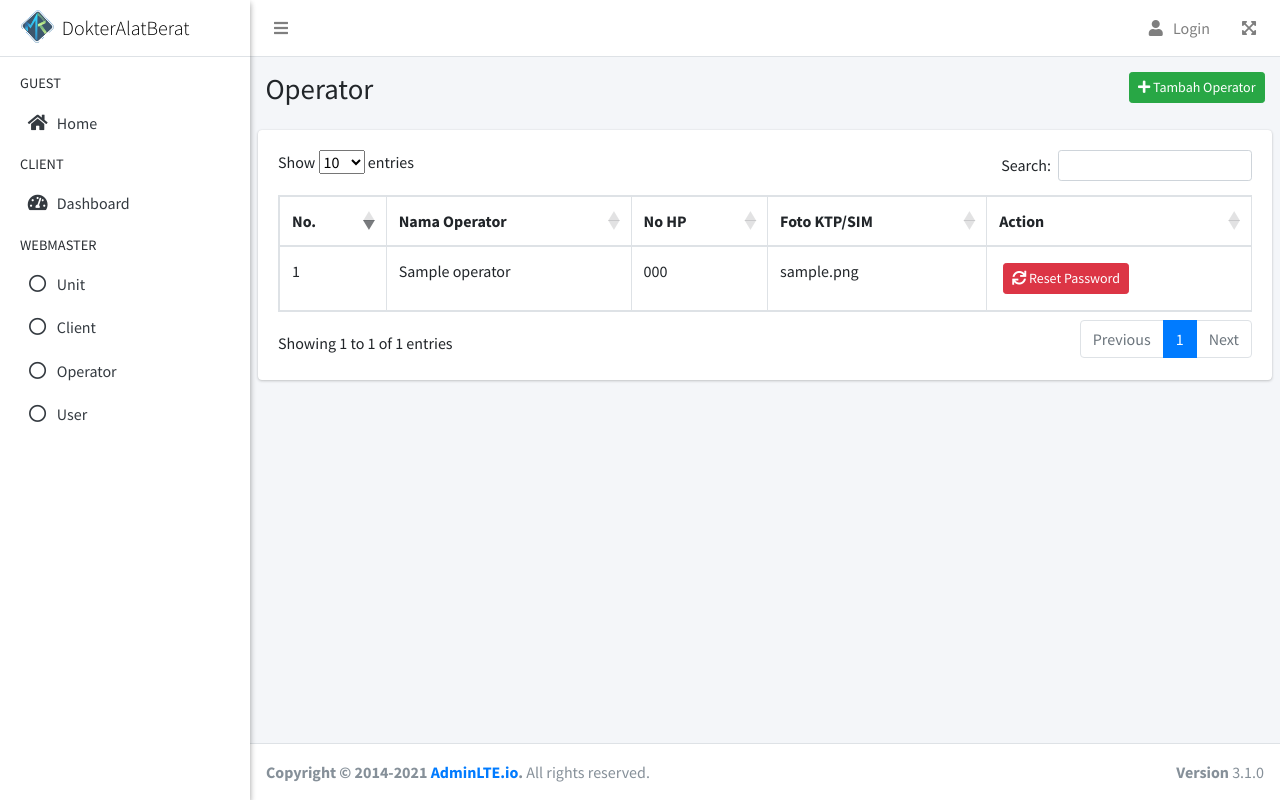
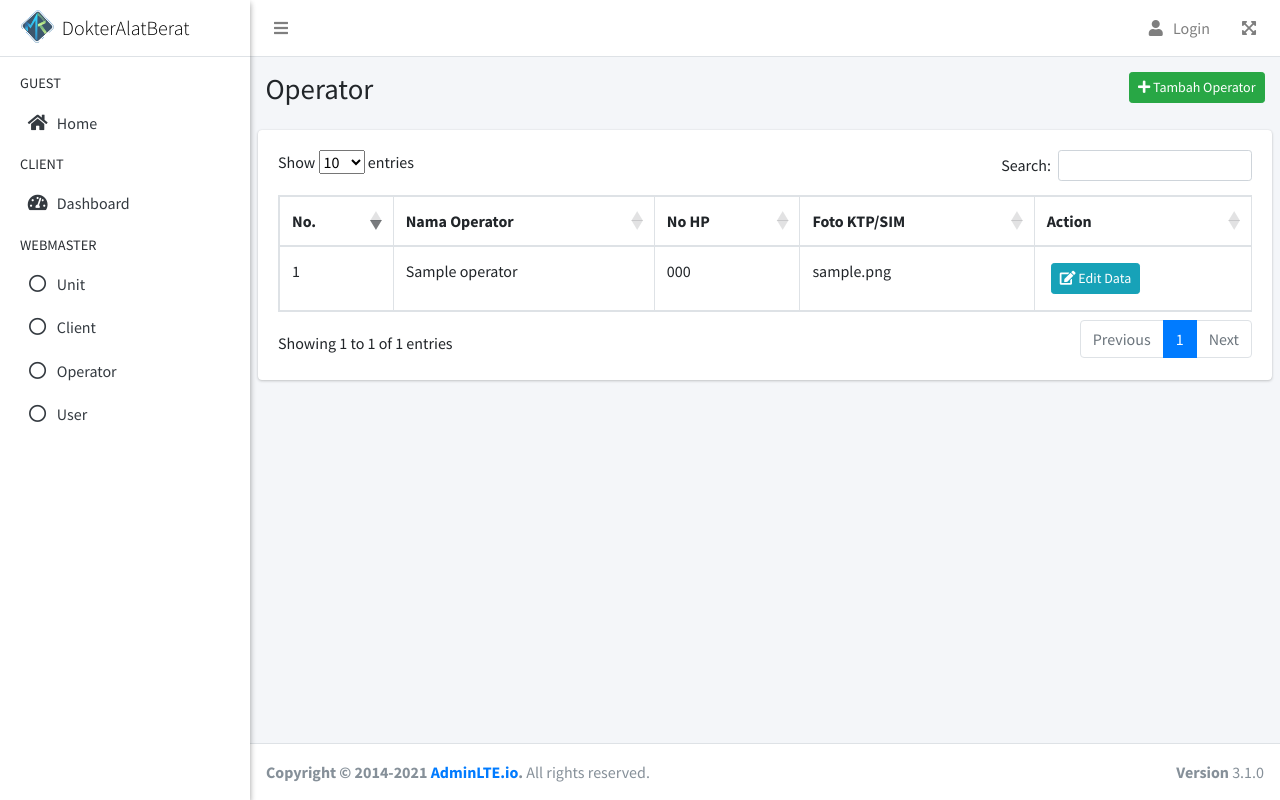
Before and after one commit to adnansurya/dokteralatberat, a PHP site: page /operator.php in a window 1280 px wide. Run offline with PHP 8.4, Linux system fonts and the light colour scheme; tables that the repository leaves empty or names only in its code hold one stand-in row (values such as "Sample post"); some libraries are stand-ins or nearby versions.

Commit message:
edit operator

```diff
--- a/operator.php
+++ b/operator.php
@@ -67,8 +67,8 @@ include('partials/global.php');
                                                 echo '<td>'.$row['no_hp'].'</td>';
                                                 echo '<td>'.$row['foto_identitas'].'</td>';
                                                 echo '<td>
-                                                    <button type="button" class="btn btn-danger btn-sm m-1" data-toggle="modal" data-target="#resetPassModal"
-                                                    data-cliend-id="'.$row['id_operator'].'"><i class="fas fa-sync"></i> Reset Password</button>
+                                                    <button type="button" class="btn btn-info btn-sm m-1" data-toggle="modal" data-target="#editOperatorModal"
+                                                    data-id-operator="'.$row['id_operator'].'"><i class="fas fa-edit"></i> Edit Data</button>
                                                 </td>';
                                             echo '</tr>';
                                             }
@@ -125,40 +125,28 @@ include('partials/global.php');
                     </div>
                 </div>
 
-                <div class="modal fade" id="addUnitModal" tabindex="-1" role="dialog" aria-labelledby="exampleModalLabel" aria-hidden="true">
+                <div class="modal fade" id="editOperatorModal" tabindex="-1" role="dialog" aria-labelledby="exampleModalLabel" aria-hidden="true">
                     <div class="modal-dialog" role="document">
                         <div class="modal-content">
                             <div class="modal-header">
-                                <h5 class="modal-title" id="exampleModalLabel">Tambah Unit Baru</h5>
+                                <h5 class="modal-title" id="exampleModalLabel">Edit Data Operator</h5>
                                 <button type="button" class="close" data-dismiss="modal" aria-label="Close">
                                 <span aria-hidden="true">&times;</span>
                                 </button>
                             </div>
                             <div class="modal-body">
-                                <form action="access/add_unit.php" method="post">
-                                    <input type="hidden" name="id_client">
+                                <form action="access/edit_operator.php" method="post">
+                                    <input type="hidden" name="id_operator">
                                     <div class="form-group">
-                                        <label class="mb-1" for="no_idTxt">No. ID</label>
-                                        <input class="form-control py-4" id="no_idTxt" type="text" name="no_id"/>
+                                        <label class="mb-1" for="namaTxt">Nama</label>
+                                        <input class="form-control py-4" id="namaTxt" type="text" name="nama"/>
                                     </div>
                                     <div class="form-group">
-                                        <label class="mb-1" for="modelTxt">Model</label>
-                                        <input class="form-control py-4" id="modelTxt" type="text" name="model"/>
+                                        <label class="mb-1" for="no_hpTxt">No. HP</label>
+                                        <input class="form-control py-4" id="no_hpTxt" type="text" name="no_hp"/>
                                     </div>
                                     <div class="form-group">
-                                        <label class="mb-1" for="serial_numTxt">Serial Number</label>
-                                        <input class="form-control py-4" id="serial_numTxt" type="text" name="serial_num"/>
-                                    </div>
-                                    <div class="form-group">
-                                        <label class="mb-1" for="clientTxt">Client</label>
-                                        <input class="form-control py-4" id="clientTxt" type="text" name="nama_client" disabled/>
-                                    </div>
-                                    <div class="form-group">
-                                        <label class="mb-1" for="tahunTxt">Tahun</label>
-                                        <input class="form-control py-4" id="tahunTxt" type="number" name="tahun"/>
-                                    </div>
-                                    <div class="form-group">
-                                        <label  class="mb-1" for="exampleInputFile">Foto</label>
+                                        <label  class="mb-1" for="exampleInputFile">Foto KTP/SIM</label>
                                         <div class="input-group">
                                         <div class="custom-file">
                                             <input type="file" class="custom-file-input" id="exampleInputFile">
@@ -192,16 +180,32 @@ include('partials/global.php');
 
 
             $(document).ready(function() {
-                $('#addUnitModal').on('show.bs.modal', function(e) {
+                $('#editOperatorModal').on('show.bs.modal', function(e) {
 
                     //get data-id attribute of the clicked element
-                    let id_client = $(e.relatedTarget).data('id-client');
-                    let nama = $(e.relatedTarget).data('nama-client');
+                    let id_operator = $(e.relatedTarget).data('id-operator');
+                    let operator;
 
-                    $(e.currentTarget).find('input[name="id_client"]').val(id_client);
-                    $(e.currentTarget).find('input[name="nama_client"]').val(nama);
+                    $.get( "api/get_operator.php", { id : id_operator } )
+                        .done(function( data ) {
+                            // alert( "Data Loaded: " + data );
+                            let dataHasil = JSON.parse(data);
 
-                });
+                            if(dataHasil.result == 'success'){
+                                operator = dataHasil.data;
+                                // let changeForm = Date.parse(tglLahir).format('dd/mm/yyyy');
+                                // console.log(changeForm);
+                                // alert(penerima.card_id);
+                                $(e.currentTarget).find('input[name="id_operator"]').val(operator.id_operator);
+                                $(e.currentTarget).find('input[name="nama"]').val(operator.nama);
+                                $(e.currentTarget).find('input[name="no_hp"]').val(operator.no_hp);
+
+                            }
+                        });
+
+                    });
+
+
             } );
 
         </script>
```
Also changed, not shown: access/edit_operator.php (added, +25 -0 lines), api/get_operator.php (added, +40 -0 lines).
